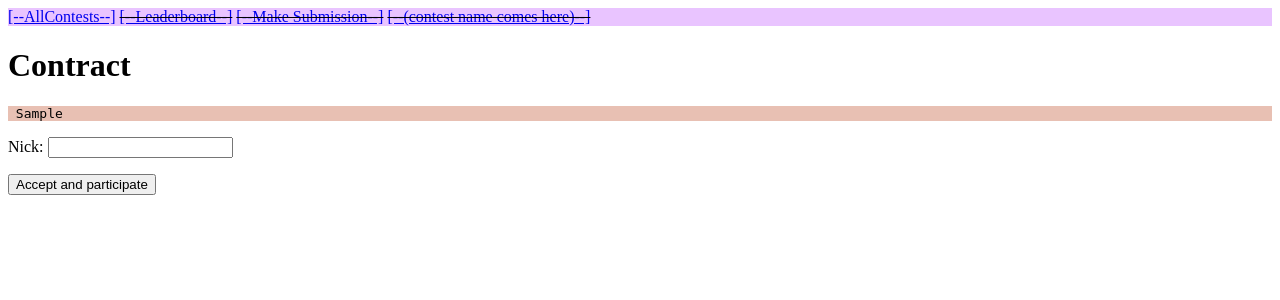
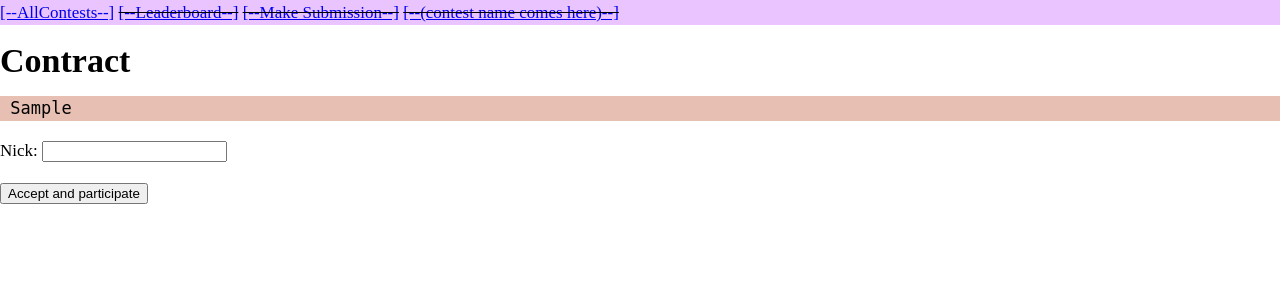
Before and after one commit to sig-ml/crossval, a Django app: page /contest/1/contract/ in a window 1280 px wide. Shown: the top 300 px of the page. Run offline with Django 3.2, Linux system fonts and the light colour scheme; a user stored in the database is signed in; tables that the repository leaves empty hold one stand-in row (values such as "Sample post").

Commit message:
font change

```diff
--- a/crossval/templates/base.html
+++ b/crossval/templates/base.html
@@ -9,6 +9,8 @@
                 color: white; }
             table { border-collapse: collapse; }
             table, th, td { border: 1px solid black; }
+            body {font: 17px/25px 'Merriweather', serif;
+                margin: 0; padding: 0; font-weight: 400; color: black;}
         </style>
     </head>
     <body>
```
